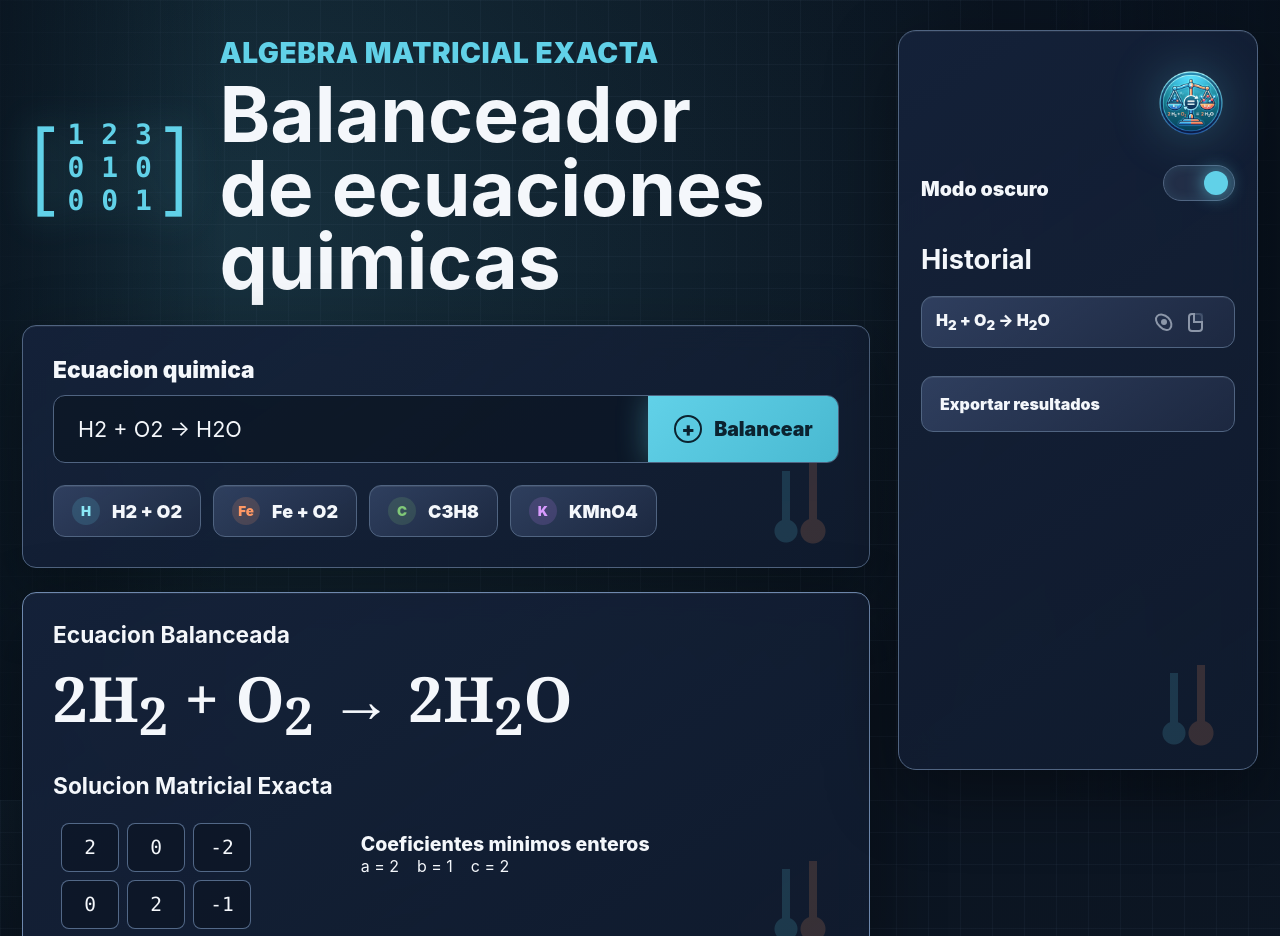
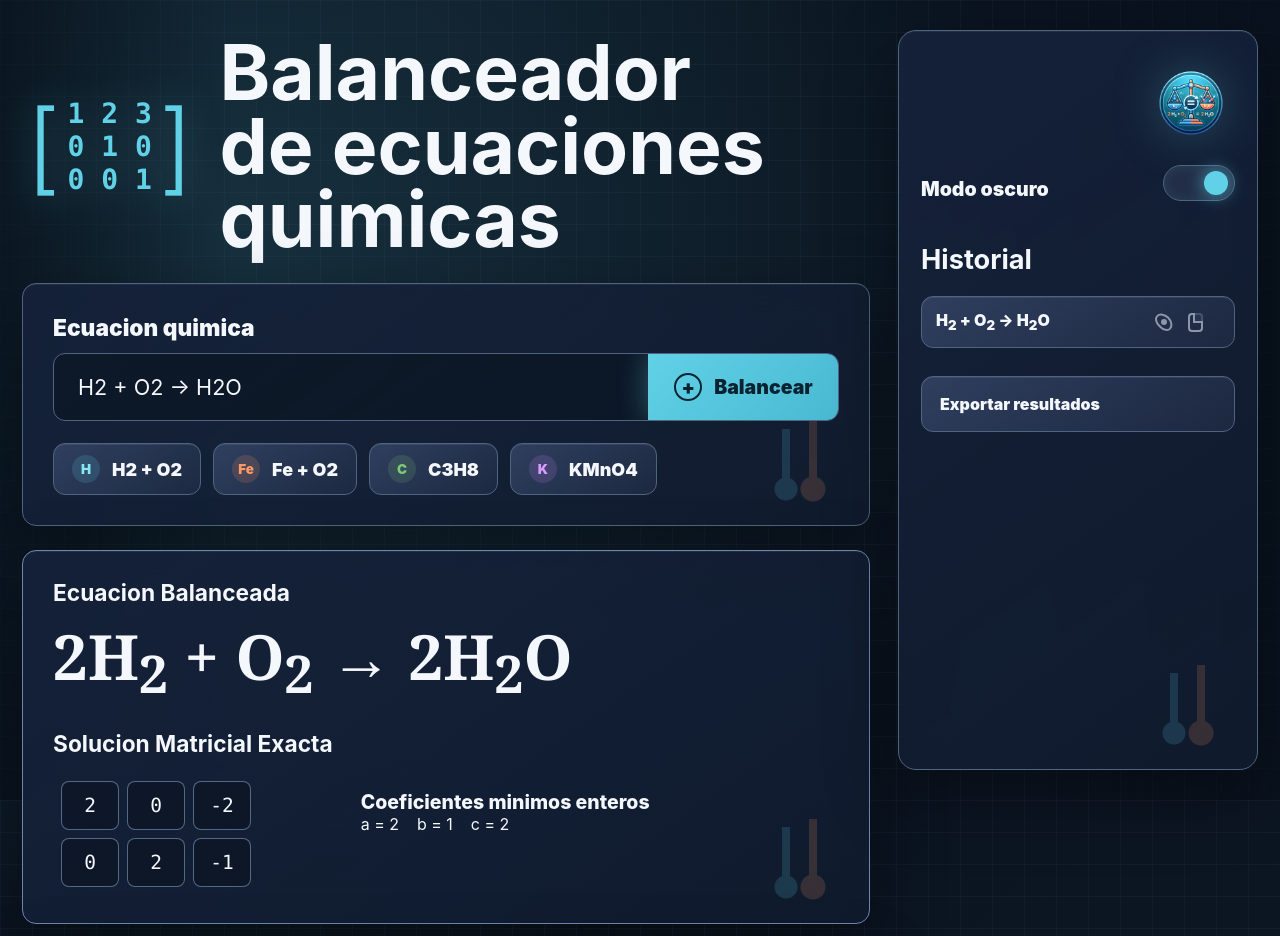
Before and after one commit to Chesco23706/quimica-balanceo, a Flask app: page / in a window 1280 px wide. Shown: the top 936 px of the page. Run offline with Flask 3, Linux system fonts and the light colour scheme.

Commit message:
Quitar subtitulo del encabezado

```diff
--- a/static/styles.css
+++ b/static/styles.css
@@ -90,7 +90,7 @@
   display: flex;
   align-items: center;
   gap: 26px;
-  min-height: 150px;
+  min-height: 132px;
   padding: 6px 4px 26px;
 }
 
@@ -113,15 +113,6 @@
   font-family: "Cascadia Code", Consolas, monospace;
   font-size: clamp(1.1rem, 2.4vw, 1.75rem);
   line-height: 1.18;
-}
-
-.eyebrow {
-  margin: 0 0 8px;
-  color: var(--primary);
-  font-size: clamp(1rem, 2.4vw, 1.75rem);
-  font-weight: 900;
-  letter-spacing: 0.02em;
-  text-transform: uppercase;
 }
 
 h1,
--- a/templates/index.html
+++ b/templates/index.html
@@ -18,7 +18,6 @@
           <span>]</span>
         </div>
         <div>
-          <p class="eyebrow">Algebra matricial exacta</p>
           <h1>Balanceador de ecuaciones quimicas</h1>
         </div>
       </div>
```
